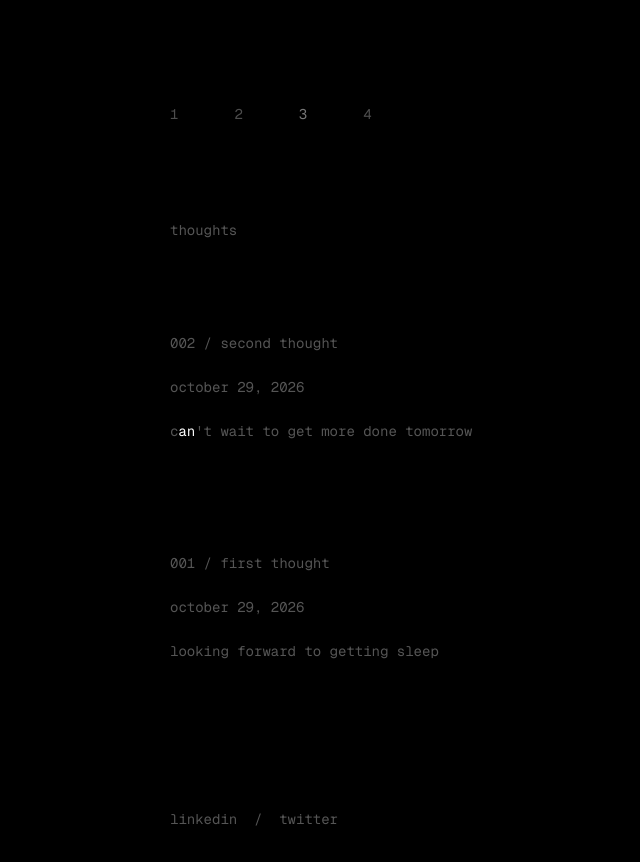
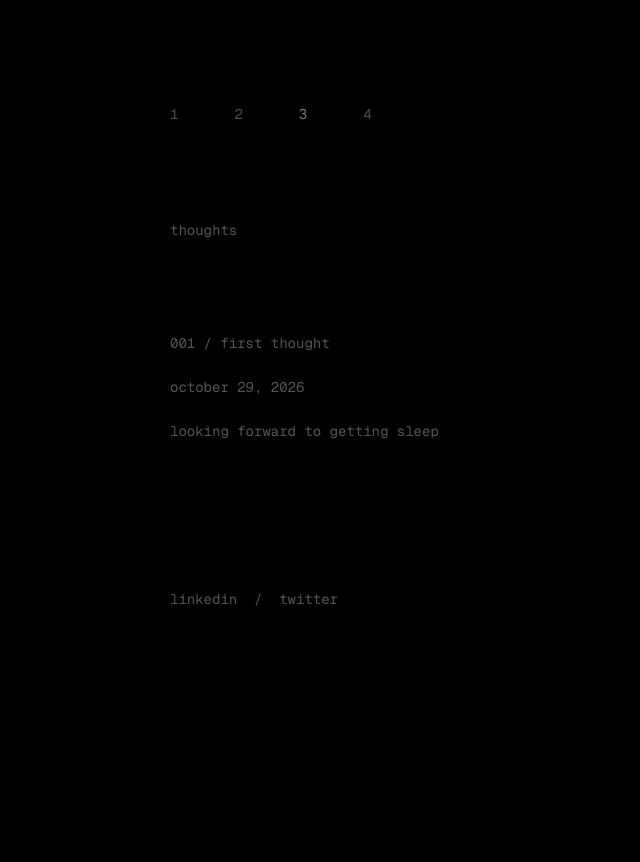
Before and after one commit to ChristianMSurya/christian, a Next.js app: page /thoughts in a window 1280 px wide. Shown: the top 862 px of the page, without its empty margins (70-710 px from the left). After the commit the page ends 800 px from the top, so only its background shows below. Built offline with nearby package versions, Linux system fonts and the light colour scheme.

Commit message:
Remove second thought and smooth intro fade-out

```diff
--- a/src/app/globals.css
+++ b/src/app/globals.css
@@ -98,7 +98,7 @@ body {
 .home-return-message { visibility: visible; position: absolute; top: 0; left: 0; white-space: nowrap; }
 .home-return-prefix { position: absolute; right: 100%; white-space: pre; }
 
-.home-return-message { opacity: 1; transition: opacity 600ms ease-in; }
+.home-return-message { opacity: 1; transition: opacity 600ms linear; }
 .home-return-message.home-return-fading { opacity: 0; }
 .home-revealing [data-return-reveal] { animation: fadeIn 750ms ease-out both; }
 
--- a/src/app/thoughts/page.tsx
+++ b/src/app/thoughts/page.tsx
@@ -4,11 +4,6 @@ import AnText from '@/components/an-text';
 import Footer from '@/components/footer';
 
 const thoughts = [
-  {
-    title: 'second thought',
-    date: 'october 29, 2026',
-    paragraphs: ["can't wait to get more done tomorrow"],
-  },
   {
     title: 'first thought',
     date: 'october 29, 2026',
```
